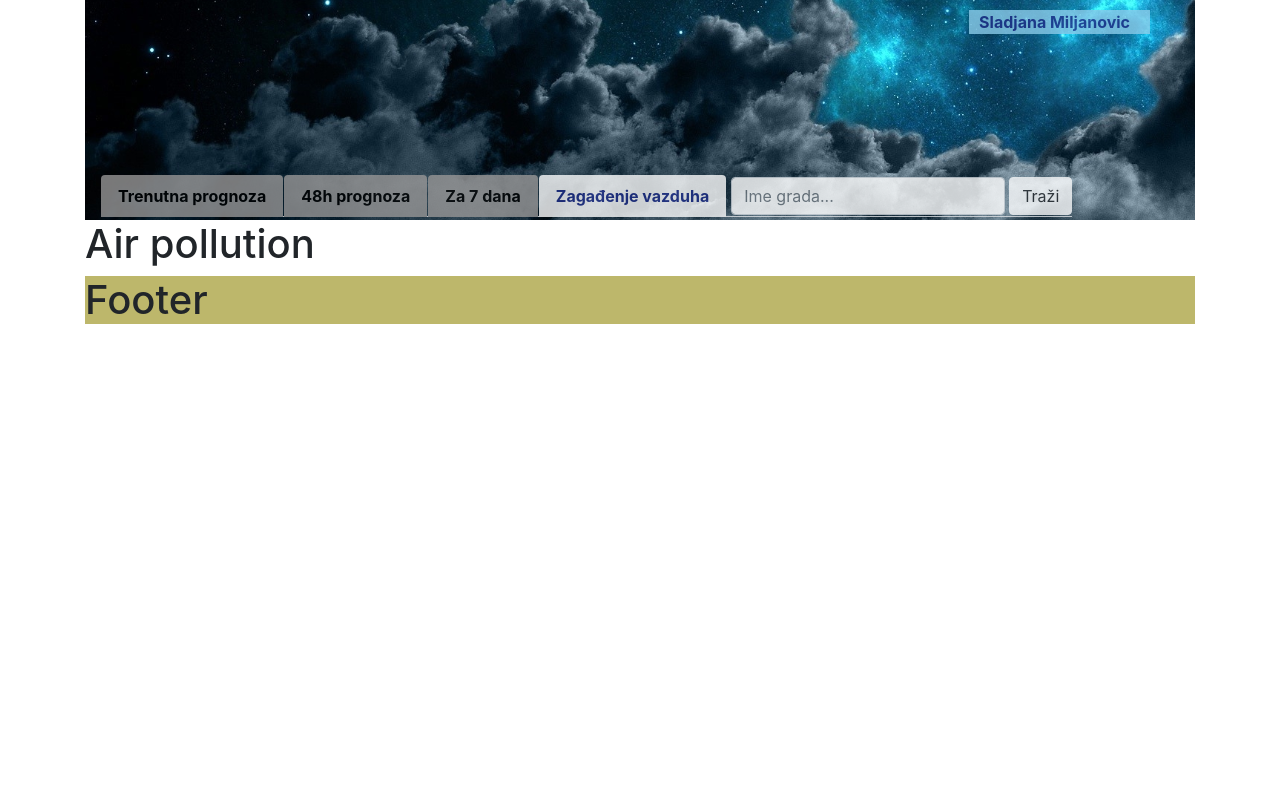
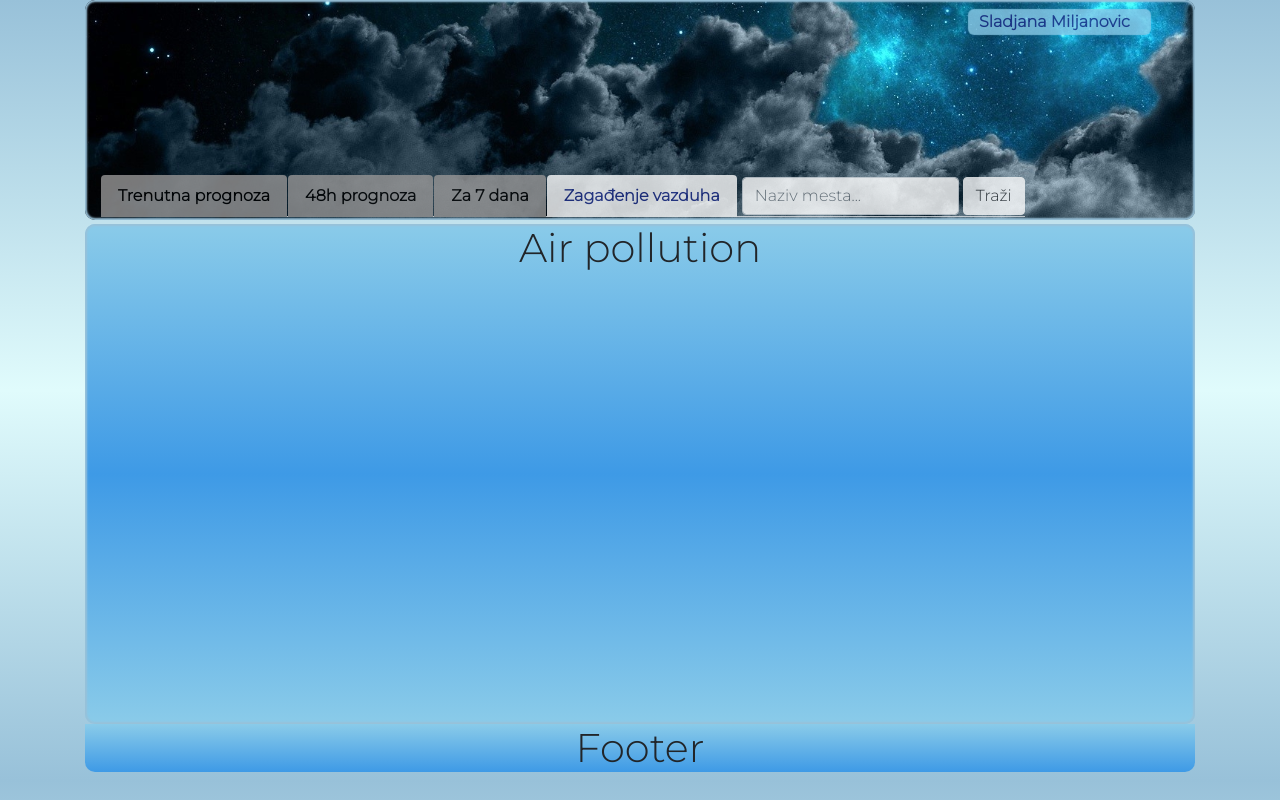
Before and after one commit to rakin99/Diplomski-rad, a React (Create React App) app in the folder weather-front-end-app/: page /air-pollution in a window 1280 px wide. Built offline with nearby package versions, Linux system fonts and the light colour scheme; the HTML template or start-up script is replaced by a standard one.

Commit message:
napravio pozadinu za sadrzaj

```diff
--- a/weather-front-end-app/public/assets/css/style.css
+++ b/weather-front-end-app/public/assets/css/style.css
@@ -1,5 +1,11 @@
 .background-footer {
-    background-color: darkkhaki;
+    /* background-image: linear-gradient(180deg, #98C1D9, #E0FBFC); */
+    background-image: linear-gradient(180deg, rgb(138, 203, 233), rgb(62, 154, 230));
+}
+
+footer{
+    border-bottom-left-radius: 10px;
+    border-bottom-right-radius: 10px;
 }
 
 .wrapper{
@@ -11,6 +17,8 @@
 header{
     height: 220px;
     background-image: url('../img/header-background.png');
+    box-shadow: 0 0 2px 2px #98C1D9 inset;
+    border-radius: 10px;
 }
 
 .clearfix:before,.clearfix:after{
@@ -36,6 +44,8 @@ header{
 }
 
 .header .user{
+    box-shadow: 0 0 1px 1px rgb(138, 203, 233);
+    border-radius: 5px;
     background-color: rgb(138, 203, 233);
     margin-top:10px;
     float: right;
@@ -43,6 +53,20 @@ header{
     opacity: 0.8;
     margin-right: 45px;
     padding-left: 10px;
+}
+
+body{
+    /* background-image: linear-gradient(rgb(138, 203, 233), rgb(62, 154, 230), rgb(138, 203, 233)); */
+    background-image: linear-gradient(#98C1D9, #E0FBFC, #98C1D9);
+    font-family: 'Montserrat', cursive;
+}
+
+.main{
+    background-image: linear-gradient(rgb(138, 203, 233), rgb(62, 154, 230), rgb(138, 203, 233));
+    /* background-image: linear-gradient(#98C1D9, #E0FBFC, #98C1D9); */
+    height: 500px;
+    box-shadow: 0 0 2px 2px #98C1D9 inset;
+    border-radius: 10px;
 }
 
 .myNav{
@@ -89,6 +113,8 @@ header{
 }
 
 .header .user li .user-menu{
+    box-shadow: 0 0 1px 1px rgb(138, 203, 233);
+    border-radius: 5px;
     position:absolute;
     top:34px;
     right:-50px;
--- a/weather-front-end-app/public/index.html
+++ b/weather-front-end-app/public/index.html
@@ -16,6 +16,8 @@
 
     <link rel="stylesheet" href="/assets/css/style.css">
 
+    <link href="https://fonts.googleapis.com/css2?family=Montserrat:wght@300&display=swap" rel="stylesheet">
+
     <title>Weather application</title>
   </head>
   <body>
--- a/weather-front-end-app/src/components/Footer.js
+++ b/weather-front-end-app/src/components/Footer.js
@@ -3,7 +3,7 @@ import React from 'react';
 function Footer(){
     return(
         <footer className='background-footer'>
-            <h1>Footer</h1>
+            <h1 style={{textAlign:'center'}}>Footer</h1>
         </footer>
     )
 }
--- a/weather-front-end-app/src/components/Header.js
+++ b/weather-front-end-app/src/components/Header.js
@@ -4,7 +4,7 @@ import Navigation from "./Navigation"
 
 function Header(){
     return(
-        <header className='header'>
+        <header className='header mb-1'>
             <LoggedIn />
             <Navigation />
         </header>
--- a/weather-front-end-app/src/components/NavDesktop.js
+++ b/weather-front-end-app/src/components/NavDesktop.js
@@ -26,7 +26,7 @@ function NavDesktop(){
                     </NavLink>
                 </li>
                 <li class="form-inline ml-1">
-                    <input class="form-control mr-sm-1" type="search" placeholder="Ime grada..." aria-label="Search"/>
+                    <input class="form-control mr-sm-1" type="search" placeholder="Naziv mesta..." aria-label="Search"/>
                     <button class="btn btn-light" type="submit">Traži</button>
                 </li>
             </ul>
--- a/weather-front-end-app/src/components/Pages/AirPollutin.js
+++ b/weather-front-end-app/src/components/Pages/AirPollutin.js
@@ -3,7 +3,7 @@ import React from 'react'
 function AirPollution(){
     return(
         <div>
-            <h1>Air pollution</h1>
+            <h1 style={{textAlign:'center'}}>Air pollution</h1>
         </div>
     )
 }
--- a/weather-front-end-app/src/components/Pages/CurrentWeather.js
+++ b/weather-front-end-app/src/components/Pages/CurrentWeather.js
@@ -3,7 +3,7 @@ import React from 'react'
 function CurrentWeather(){
     return(
         <div>
-            <h1>Current weather</h1>
+            <h1 style={{textAlign:'center'}}>Current weather</h1>
         </div>
     )
 }
--- a/weather-front-end-app/src/components/Pages/Weather48h.js
+++ b/weather-front-end-app/src/components/Pages/Weather48h.js
@@ -3,7 +3,7 @@ import React from 'react'
 function Weather48h(){
     return(
         <div>
-            <h1>48 h weather</h1>
+            <h1 style={{textAlign:'center'}}>48 h weather</h1>
         </div>
     )
 }
--- a/weather-front-end-app/src/components/Pages/Weather7Day.js
+++ b/weather-front-end-app/src/components/Pages/Weather7Day.js
@@ -3,7 +3,7 @@ import React from 'react'
 function Weather7Day(){
     return(
         <div>
-            <h1>7 day weather</h1>
+            <h1 style={{textAlign:'center'}}>7 day weather</h1>
         </div>
     )
 }
```
